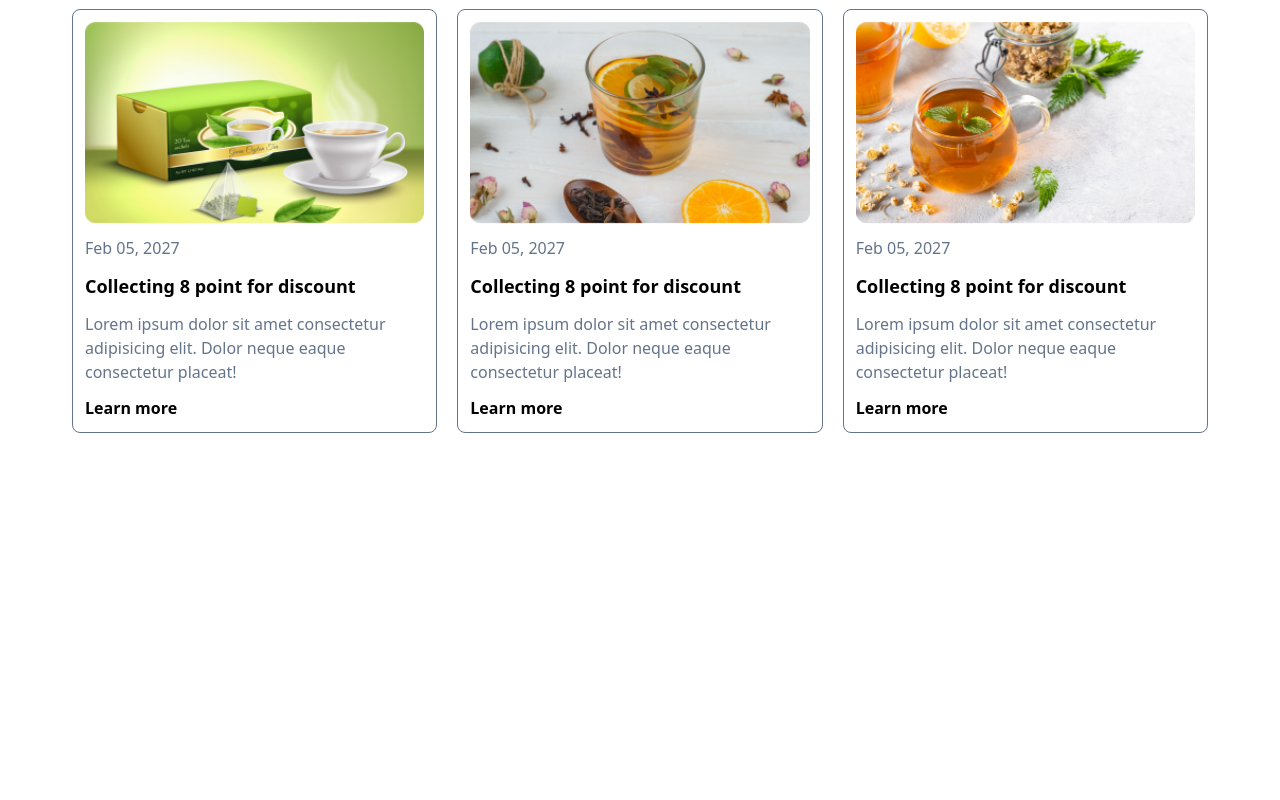
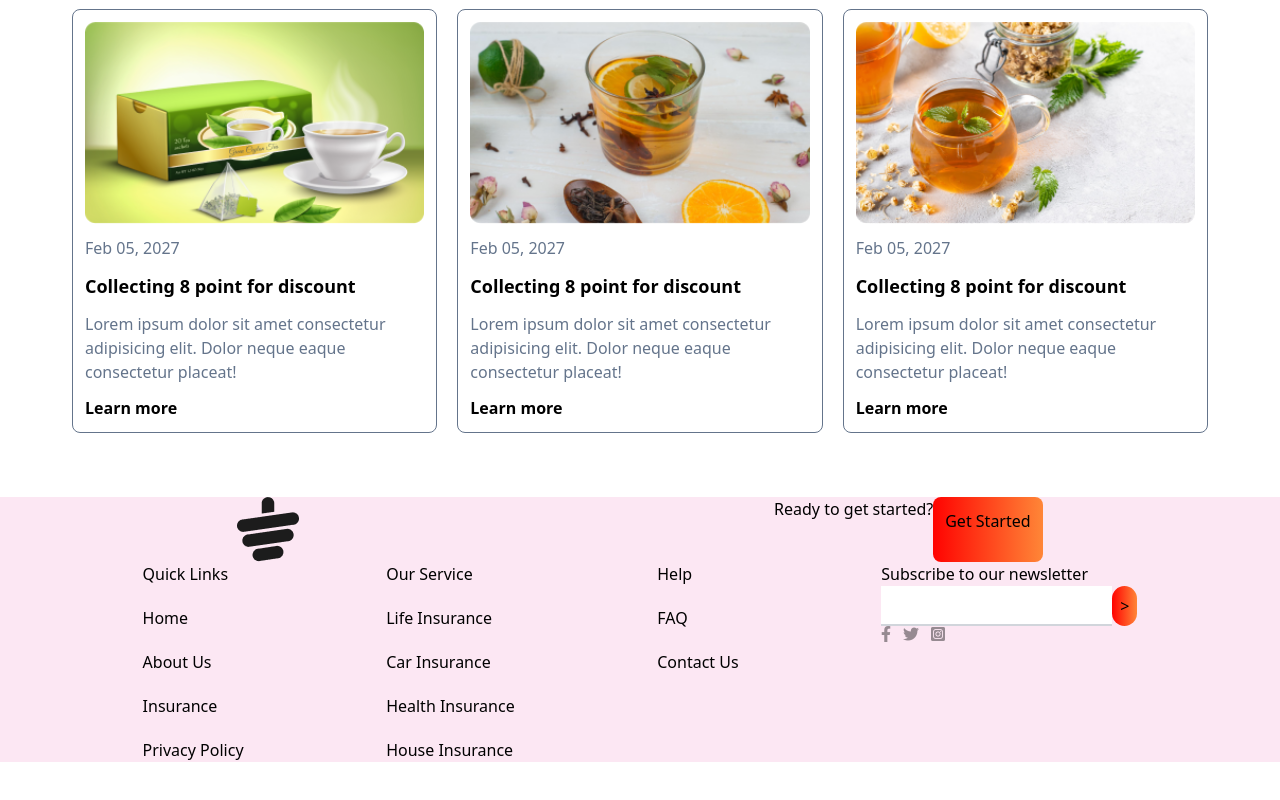
Before and after one commit to Abu-0-RayhaN/Tea-House, a website: page dist/index.html in a window 1280 px wide. Shown: the part 2684-3484 px from the top of the page. Before the commit the page ends 3189 px from the top, so only its background shows below. Drawn offline with Linux system fonts and the light colour scheme.

Commit message:
footer 1

```diff
--- a/dist/index.html
+++ b/dist/index.html
@@ -9,6 +9,9 @@
     <link rel="preconnect" href="https://fonts.googleapis.com">
     <link rel="preconnect" href="https://fonts.gstatic.com" crossorigin>
     <link href="https://fonts.googleapis.com/css2?family=Manrope&display=swap" rel="stylesheet">
+    <link rel="stylesheet" href="https://cdnjs.cloudflare.com/ajax/libs/font-awesome/6.4.2/css/all.min.css"
+        integrity="sha512-z3gLpd7yknf1YoNbCzqRKc4qyor8gaKU1qmn+CShxbuBusANI9QpRohGBreCFkKxLhei6S9CQXFEbbKuqLg0DA=="
+        crossorigin="anonymous" referrerpolicy="no-referrer" />
 </head>
 
 <body>
@@ -186,7 +189,52 @@
 
             </div>
         </div>
-
+    </div>
+    <!-- Footer  -->
+    <div class="bg-pink-100 mt-16 flex flex-col">
+        <div class="flex flex-row justify-around align-middle">
+            <div>
+                <img src="tea-house-resources/images/cup.png" alt="">
+            </div>
+            <div class="flex align-bottom">
+                <p>Ready to get started?</p>
+                <a href="#" class="p-3 rounded-lg bg-gradient-to-l from-gradientOrange to-gradientRed">Get Started</a>
+            </div>
+        </div>
+        <div class="flex justify-evenly">
+            <div class="flex flex-col gap-5">
+                <h2>Quick Links</h2>
+                <a href="#">Home</a>
+                <a href="#">About Us</a>
+                <a href="#">Insurance</a>
+                <a href="#">Privacy Policy</a>
+            </div>
+            <div class="flex flex-col gap-5">
+                <h2>Our Service</h2>
+                <a href="#">Life Insurance</a>
+                <a href="#">Car Insurance</a>
+                <a href="#">Health Insurance</a>
+                <a href="#">House Insurance </a>
+            </div>
+            <div class="flex flex-col gap-5">
+                <h2> Help</h2>
+                <a href="#">FAQ</a>
+                <a href="#">Contact Us</a>
+            </div>
+            <div class="flex flex-col">
+                <h2>Subscribe to our newsletter</h2>
+                <div class="flex">
+                    <input type="email" class="border-b-2 border-gray-300 focus:outline-none">
+                    <button type="submit"
+                        class="rounded-full bg-gradient-to-l from-gradientOrange to-gradientRed p-2">></button>
+                </div>
+                <div class="flex gap-3">
+                    <i class="fa-brands fa-facebook-f fa-beat-fade"></i>
+                    <i class="fa-brands fa-twitter fa-beat-fade"></i>
+                    <i class="fa-brands fa-square-instagram fa-beat-fade"></i>
+                </div>
+            </div>
+        </div>
     </div>
     <pre>
 
```
Also changed, not shown: dist/output.css.
